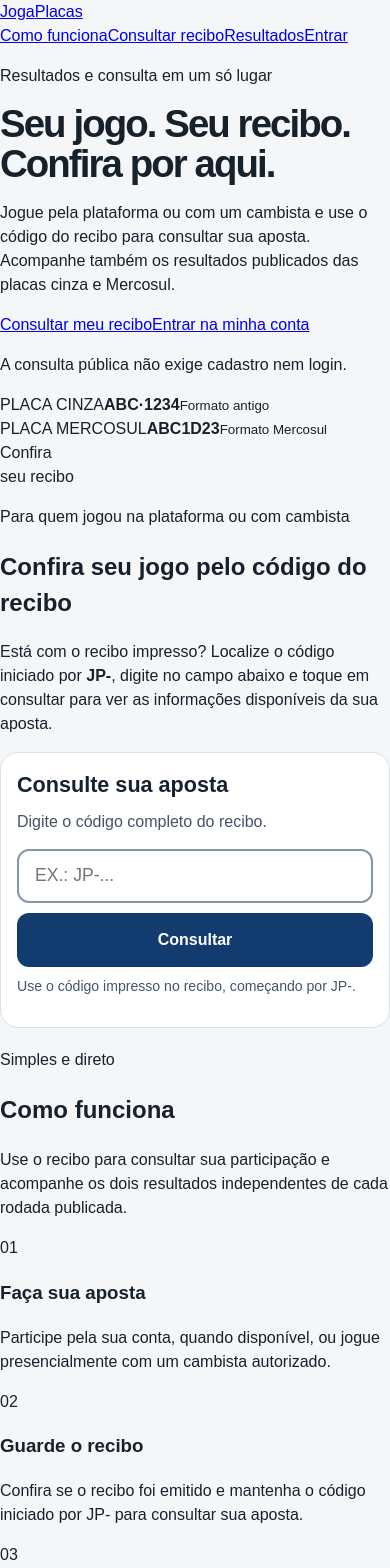
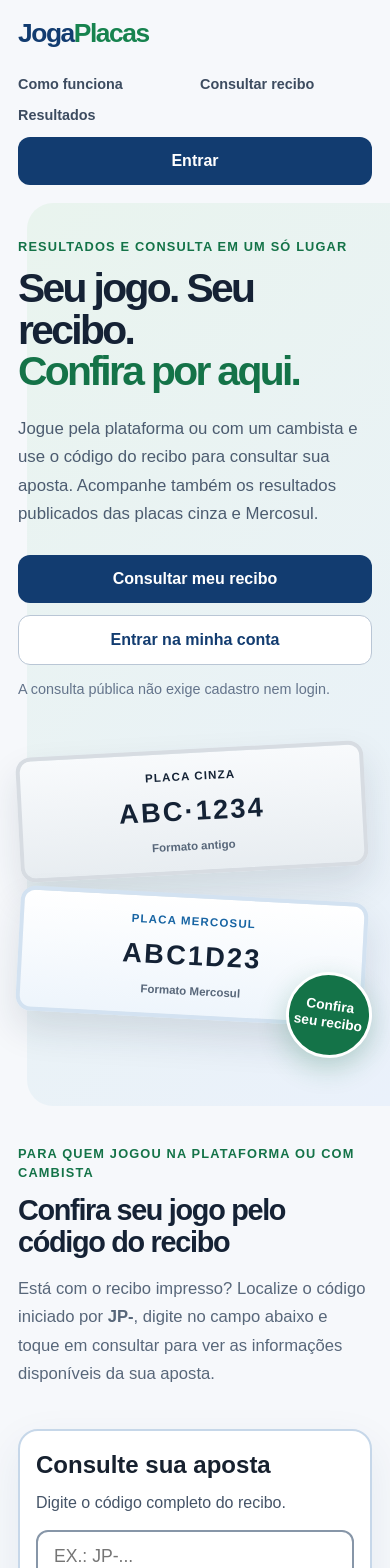
Before and after one commit to jpveiculos/JogaPlacas, a Next.js app: page / in a window 390 px wide. Shown: the top 1568 px of the page. Built offline with nearby package versions, Linux system fonts and the light colour scheme; no server answers; the database is empty.

Commit message:
style: adicionar layout responsivo da página pública

```diff
--- a/src/app/globals.css
+++ b/src/app/globals.css
@@ -502,3 +502,86 @@ h1 {
 .cashier-purchase-result-heading { display: flex; justify-content: space-between; gap: 1rem; align-items: flex-start; }
 .cashier-purchase-result-heading p, .cashier-purchase-meta { margin: .35rem 0; overflow-wrap: anywhere; }
 @media (max-width: 560px) { .cashier-purchase-search-row { flex-direction: column; } }
+
+
+/* Página principal pública do Joga Placas */
+.home-page{min-height:100vh;background:#f6f8fb;color:#152235}
+.home-header{width:min(100%,1240px);margin:0 auto;padding:18px clamp(18px,4vw,48px);display:flex;align-items:center;justify-content:space-between;gap:20px}
+.home-brand{display:inline-flex;align-items:center;gap:0;text-decoration:none;color:#123c70;font-size:1.65rem;font-weight:900;letter-spacing:-.055em;white-space:nowrap}
+.home-brand span{color:#17834f}
+.home-nav{display:flex;align-items:center;gap:clamp(12px,2vw,28px)}
+.home-nav>a:not(.home-login-button),.home-footer a:not(.home-brand){color:#3d4c60;text-decoration:none;font-weight:650}
+.home-nav>a:hover,.home-footer a:hover{text-decoration:underline}
+.home-login-button,.home-primary-button,.home-secondary-button{display:inline-flex;min-height:48px;align-items:center;justify-content:center;padding:12px 19px;border-radius:12px;text-decoration:none;font-weight:800}
+.home-login-button,.home-primary-button{background:#123c70;color:#fff}
+.home-secondary-button{border:1px solid #b9c6d5;background:#fff;color:#123c70}
+.home-login-button:focus-visible,.home-primary-button:focus-visible,.home-secondary-button:focus-visible,.home-nav a:focus-visible,.home-footer a:focus-visible{outline:3px solid #5b9be8;outline-offset:3px}
+.home-hero{position:relative;isolation:isolate;overflow:hidden;display:grid;grid-template-columns:minmax(0,1.1fr) minmax(320px,.9fr);align-items:center;gap:clamp(30px,6vw,76px);width:min(100%,1240px);margin:0 auto;padding:clamp(40px,7vw,90px) clamp(18px,4vw,48px) clamp(48px,7vw,88px)}
+.home-hero:before{content:"";position:absolute;z-index:-1;inset:0 0 0 20%;border-radius:40px 0 0 40px;background:linear-gradient(135deg,#e9f4ee,#eaf1fb)}
+.home-hero-copy{max-width:680px}
+.home-eyebrow{margin:0 0 12px;color:#147348;font-size:.8rem;font-weight:850;letter-spacing:.09em;text-transform:uppercase}
+.home-hero h1{font-size:clamp(2.55rem,5.7vw,4.8rem);line-height:1.02;letter-spacing:-.065em}
+.home-hero h1 span{display:block;color:#147348}
+.home-hero-description{max-width:60ch;margin:22px 0;color:#4c5c70;font-size:clamp(1.05rem,1.7vw,1.2rem);line-height:1.7}
+.home-hero-actions{display:flex;flex-wrap:wrap;gap:12px;margin-top:26px}
+.home-small-note{font-size:.9rem;color:#64748b;margin-top:14px}
+.home-hero-art{position:relative;display:grid;gap:20px;padding:30px 10px 40px}
+.home-plate-card{width:min(100%,390px);padding:18px 22px;border:5px solid #d7dce2;border-radius:15px;background:linear-gradient(#f8fafc,#e8edf1);box-shadow:0 18px 36px rgb(24 43 66 / 12%);color:#142235;transform:rotate(-3deg)}
+.home-plate-card>span,.home-plate-card small{display:block;text-align:center;font-size:.72rem;font-weight:850;letter-spacing:.1em}
+.home-plate-card strong{display:block;margin:6px 0;text-align:center;font-family:Arial,Helvetica,sans-serif;font-size:clamp(1.7rem,3.4vw,2.55rem);font-weight:900;letter-spacing:.08em}
+.home-plate-card small{font-weight:600;letter-spacing:0;color:#58677a}
+.home-plate-mercosur{justify-self:end;transform:rotate(3deg);border-color:#d3e2f1;background:linear-gradient(#fff,#eef5fc)}
+.home-plate-mercosur>span{color:#1764a3}
+.home-hero-stamp{position:absolute;right:0;bottom:0;display:grid;place-items:center;width:108px;height:108px;border:3px solid #fff;border-radius:50%;background:#147348;color:white;text-align:center;font-weight:900;line-height:1.2;transform:rotate(8deg);box-shadow:0 10px 28px rgb(20 115 72 / 24%)}
+.home-ticket-section,.home-how-section,.home-results-section{width:min(100%,1240px);margin:0 auto;padding:clamp(42px,6vw,76px) clamp(18px,4vw,48px)}
+.home-ticket-section{display:grid;grid-template-columns:minmax(0,.85fr) minmax(320px,1.15fr);align-items:start;gap:clamp(24px,5vw,60px);scroll-margin-top:18px}
+.home-section-intro{max-width:760px}
+.home-section-intro h2{margin:0;font-size:clamp(1.8rem,3.6vw,2.7rem);line-height:1.12;letter-spacing:-.045em}
+.home-section-intro>p:last-child{max-width:70ch;color:#58677a;font-size:1.04rem;line-height:1.7}
+.home-ticket-section .ticket-check{margin:0;border:2px solid #c6d7e9;border-radius:20px;box-shadow:0 16px 44px rgb(18 60 112 / 8%)}
+.home-ticket-section .ticket-check-heading h2{font-size:1.5rem}
+.home-how-section{background:#fff;border-radius:28px;scroll-margin-top:18px}
+.home-steps{display:grid;grid-template-columns:repeat(3,minmax(0,1fr));gap:18px;margin-top:30px}
+.home-steps article{padding:24px;border:1px solid #e0e6ed;border-radius:18px;background:#fbfcfe}
+.home-steps article>span{display:grid;place-items:center;width:42px;height:42px;border-radius:12px;background:#e5f4eb;color:#147348;font-weight:900}
+.home-steps h3{margin:18px 0 8px;font-size:1.2rem}
+.home-steps p{margin:0;color:#5a6879;line-height:1.65}
+.home-rules-note{margin-top:22px;padding:20px 22px;border-left:4px solid #176b45;border-radius:0 14px 14px 0;background:#f0f7f2}
+.home-rules-note p{margin:8px 0 12px;color:#4e5e70;line-height:1.65}
+.home-rules-note a,.home-results-link a{color:#123c70;font-weight:800}
+.home-results-section{scroll-margin-top:18px}
+.home-results-section>.home-section-intro{margin-bottom:28px}
+.home-results-section .public-results-page{width:100%;min-height:0;margin:0;padding:0;background:transparent}
+.home-results-section .public-results-header{padding:20px 0;border-bottom:1px solid #dce3eb}
+.home-results-section .public-results-brand{display:none}
+.home-results-section .public-results-title-row h1{font-size:clamp(1.8rem,4vw,2.5rem)}
+.home-results-section .public-results-main,.home-results-section .public-winners-section{padding:24px 0}
+.home-results-section .public-results-footer{display:none}
+.home-results-link{margin-top:20px;text-align:center}
+.home-footer{display:flex;align-items:center;justify-content:space-between;gap:20px;flex-wrap:wrap;padding:28px max(18px,calc((100% - 1144px)/2));border-top:1px solid #dce3eb;background:#fff}
+.home-footer>div{display:flex;flex-wrap:wrap;gap:20px}
+.home-footer p{flex-basis:100%;margin:0;color:#68778a;font-size:.9rem}
+@media(max-width:800px){
+ .home-header{align-items:flex-start;flex-wrap:wrap}
+ .home-nav{width:100%;justify-content:space-between;gap:10px;flex-wrap:wrap}
+ .home-nav>a:not(.home-login-button){font-size:.9rem}
+ .home-hero{grid-template-columns:1fr;gap:18px;padding-top:48px}
+ .home-hero:before{inset:0 0 0 7%;border-radius:26px 0 0 26px}
+ .home-hero-art{width:min(100%,520px);margin:0 auto;padding:16px 18px 38px}
+ .home-ticket-section{grid-template-columns:1fr}
+ .home-steps{grid-template-columns:1fr}
+}
+@media(max-width:520px){
+ .home-header{padding-top:14px}
+ .home-nav{display:grid;grid-template-columns:1fr 1fr}
+ .home-login-button{grid-column:1/-1}
+ .home-hero{padding-top:34px}
+ .home-hero-actions{display:grid}
+ .home-hero-actions>a{width:100%}
+ .home-hero-art{padding-right:6px;padding-left:0}
+ .home-plate-card{padding:15px 12px;border-width:4px}
+ .home-hero-stamp{width:86px;height:86px;font-size:.86rem}
+ .home-ticket-section,.home-how-section,.home-results-section{padding-top:38px;padding-bottom:38px}
+ .home-results-section .public-results-header{padding-top:12px}
+ .home-footer{align-items:flex-start;flex-direction:column}
+}
```
